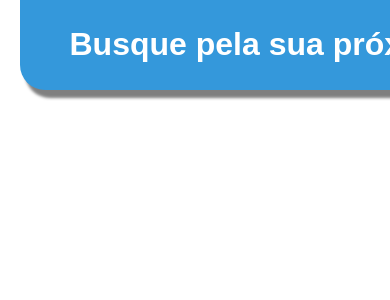
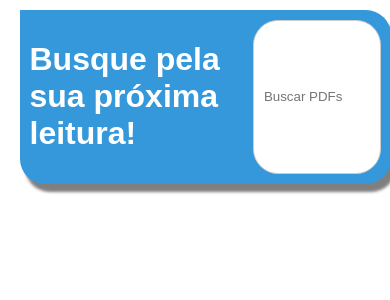
Before and after one commit to lfvldvn/PythonLibraryPDFsProject, a Flask app: template templates/index.html in a window 390 px wide. Shown: the top 300 px of the page. Run offline with Flask 3, Linux system fonts and the light colour scheme; the template is opened without the code that fills it, so the values that code supplies are empty.

Commit message:
Update css mobile

```diff
--- a/static/style.css
+++ b/static/style.css
@@ -6,7 +6,7 @@ body {
     width: 90%;
     margin: 0 auto;
     padding: 20px;
-    z-index:2;
+    z-index: 2;
 }
 
 .pdf-container {
@@ -33,10 +33,6 @@ body {
     transform: scale(1.05);
 }
 
-.pdf_img {
-    height:270;
-}
-
 .pdf-item img {
     width: 100%;
     border-radius: 8px;
@@ -44,15 +40,13 @@ body {
 }
 
 .pdf_title {
-    height:50px;
+    height: 50px;
 }
 
 .pdf-item p {
     text-align: center;
     margin-top: 10px;
 }
-
-/* Adicione esses estilos ao seu arquivo de folha de estilo */
 
 #alt_theme {
     padding: 12px 20px;
@@ -102,14 +96,13 @@ body {
     animation: pulseAnimation 0.2s ease;
 }
 
-
 .search-bar {
-    width:1100px;
-    display:flex;
+    width: 1100px;
+    display: flex;
     margin: 0 auto;
-    padding:5px 0px 5px 50px;
-    justify-content:left;
-    align-content:left;
+    padding: 5px 0px 5px 50px;
+    justify-content: left;
+    align-content: left;
     cursor: pointer;
     border: none;
     border-radius: 0 25px 25px 25px;
@@ -120,7 +113,7 @@ body {
     position: fixed;
     top: 0px;
     left: 5%;
-    z-index:1;
+    z-index: 1;
     box-shadow: 5px 8px 3px rgba(0, 0, 0, 0.5);
 }
 
@@ -144,7 +137,7 @@ input[type="text"] {
     transition: background-color 0.3s ease-in-out;
 }
 
-/* Botão de abrir */
+/* Botões */
 .open-button:hover {
     background-color: #45a049;
 }
@@ -153,31 +146,49 @@ input[type="text"] {
     background-color: #4CAF50;
 }
 
-/* Botão de download */
 .download-button:hover {
-    background-color: #007099; /* Um tom mais escuro para o efeito de hover */
+    background-color: #007099;
 }
 
 .download-button {
     background-color: #008CBA;
 }
 
-/* Botão de exclusão */
 .delete-button:hover {
-    background-color: #CC0000; /* Um tom mais escuro para o efeito de hover */
+    background-color: #CC0000;
 }
 
 .delete-button {
     background-color: #FF0000;
 }
 
-/* Adicione estilos para o tema escuro */
+/* Tema escuro */
 .dark-theme {
     background-color: #333;
     color: #fff;
 }
 
-/* Adapte os estilos conforme necessário para o tema escuro */
-.dark-theme .container {
-    /* Adapte os estilos para o tema escuro */
+/* Consultas de mídia para versão mobile */
+@media (max-width: 768px) {
+    .search-bar {
+        width: 90%;
+        padding: 10px;
+        left: 5%;
+        top: 10px; /* Adicione um espaço acima */
+    }
+
+    input[type="text"] {
+        width: calc(100% - 80px); /* Para ajuste no input */
+        margin: 0px 0px 0px 10px; /* Ajuste a margem */
+    }
+
+    .pdf-item {
+        width: 100%; /* Muda para 100% em telas pequenas */
+        margin: 10px 0; /* Ajuste na margem */
+    }
+
+    #alt_theme {
+        top: 10px; /* Ajuste a posição do botão */
+        right: 10px; /* Ajuste a posição do botão */
+    }
 }
```
